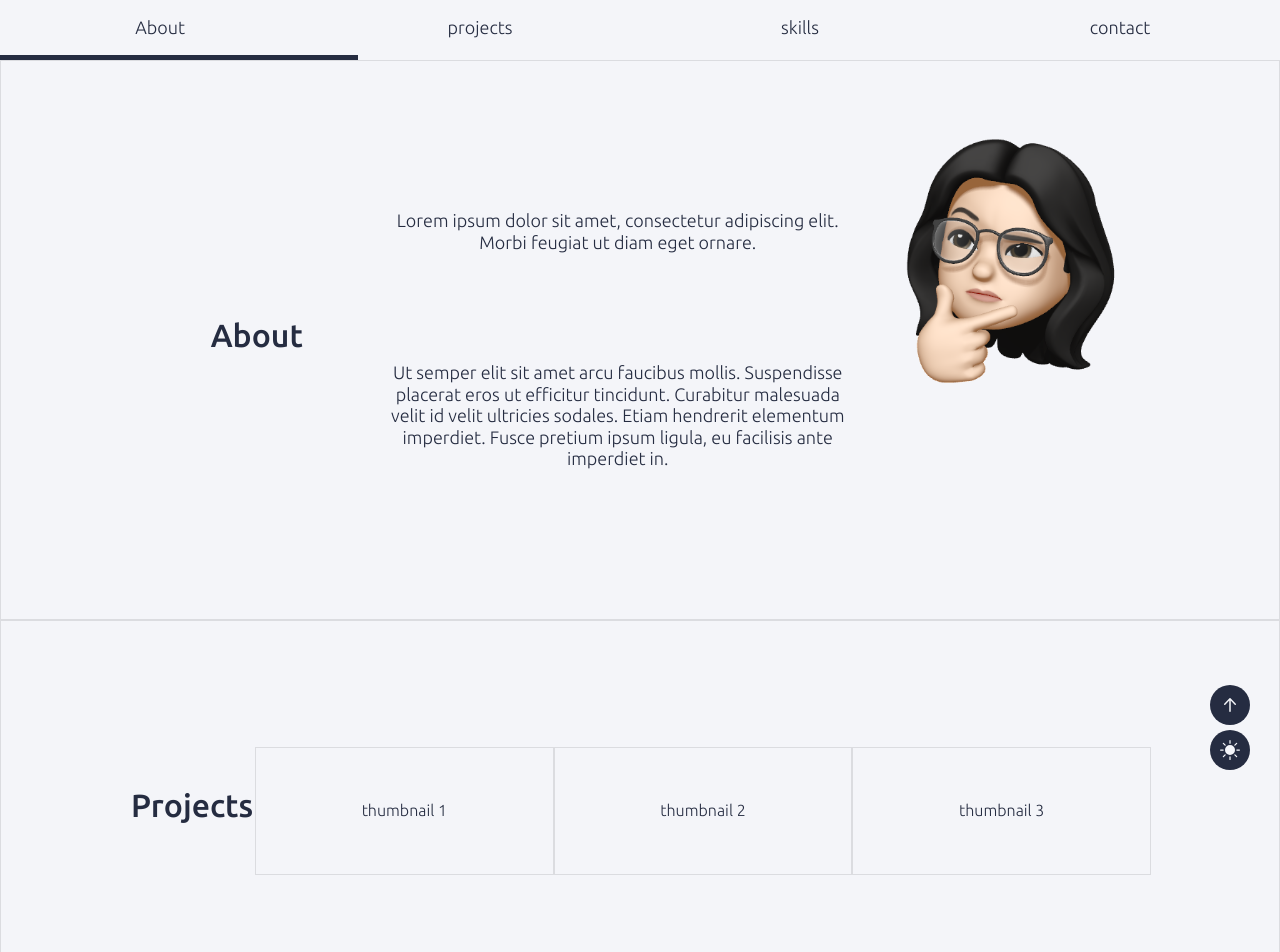
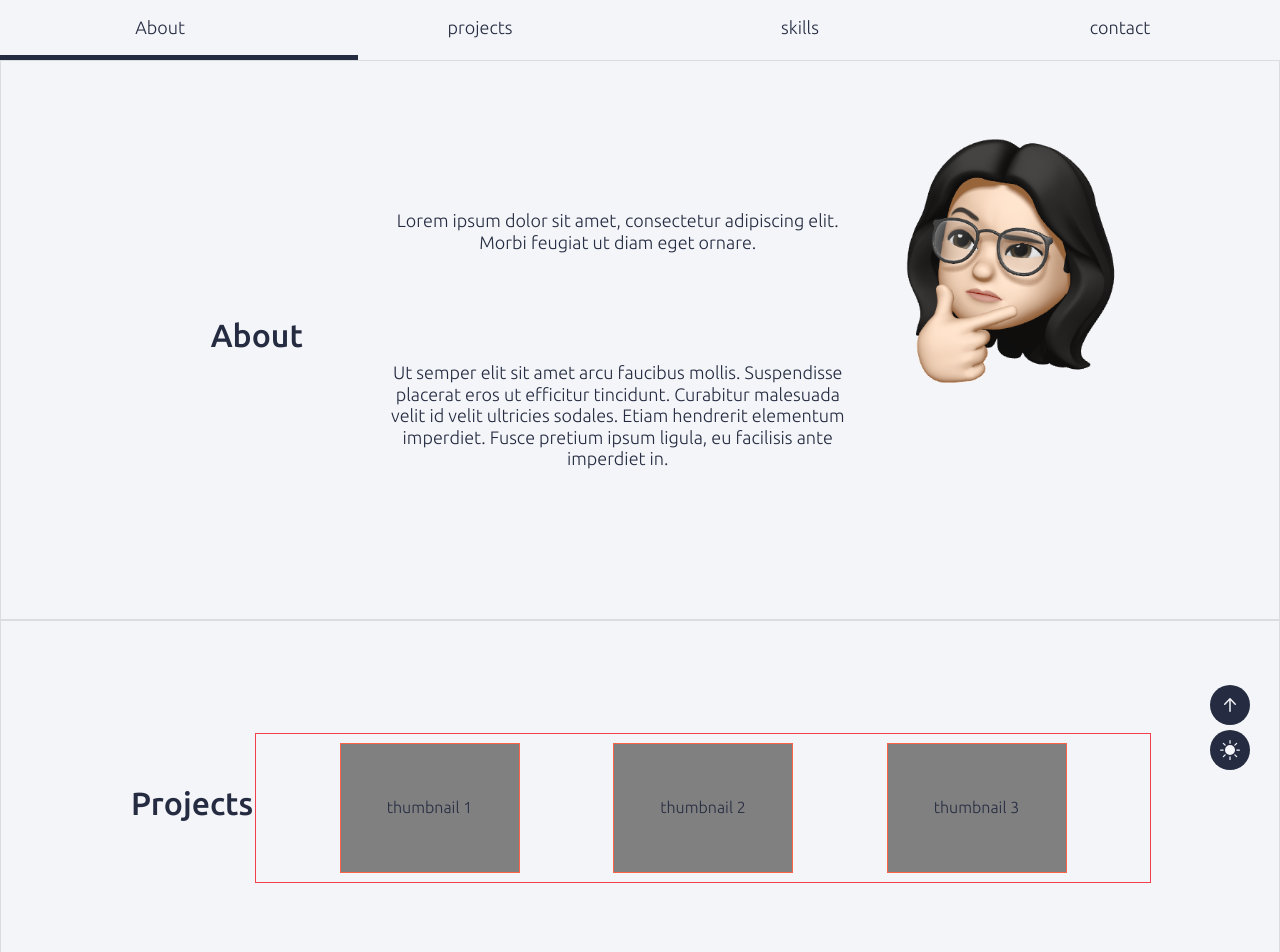
Before and after one commit to eseolyn/portfolio-react, a React (Create React App) app: page / in a window 1280 px wide. Shown: the top 952 px of the page. Built offline with nearby package versions, Linux system fonts and the light colour scheme.

Commit message:
- ThumbNail css 수정

```diff
--- a/src/css/screens/projectThumbnail.css
+++ b/src/css/screens/projectThumbnail.css
@@ -1,21 +1,28 @@
-.thumbNailsContent {
-    display: flex;
-    flex-direction: row;
+.thumbNailsContents {
+    display: grid;
+    grid-auto-flow: column;
     align-items: center;
     justify-content: space-evenly;
     width: 70vw;
-    height: 10em;
-    /* border: 1px solid var(--navy);
-    border-radius: 2em; */
+    height: 150px;
+    border: 1px solid var(--red);
+    gap: 10px;
 }
 
 .thumbNailItem {
-    display: flex;
+    display: grid;
     align-items: center;
     justify-content: center;
-    height: 8em;
-    width: 25vw;
-    border: 1px solid rgba(0, 0, 0, 0.1);
+    height: 130px;
+    width: 180px;
+    border: 1px solid tomato;
+    background: gray;
+    transition: 0.4s ease-in-out;
+}
+
+.thumbNailItem:hover {
+    transform: scale(1.2);
+    z-index: 2;
 }
 
 .thumbNailBtn {
--- a/src/index.js
+++ b/src/index.js
@@ -5,7 +5,7 @@ import "./css/styles.css";
 
 const root = ReactDOM.createRoot(document.getElementById("root"));
 root.render(
-    <React.StrictMode>
-        <App />
-    </React.StrictMode>
+    <App />
+    // <React.StrictMode>
+    // </React.StrictMode>
 );
--- a/src/js/ProjectThumbnail.js
+++ b/src/js/ProjectThumbnail.js
@@ -10,7 +10,7 @@ const ProjectThumbnail = () => {
             <div className="title">
                 <span>Projects</span>
             </div>
-            <div className="content thumbNailsContent">
+            <div className="content thumbNailsContents">
                 <div className="thumbNailItem"> thumbnail 1</div>
                 <div className="thumbNailItem"> thumbnail 2</div>
                 <div className="thumbNailItem"> thumbnail 3</div>
```
Also changed, not shown: 1 other file (tests, documents, lock files or other folders).
